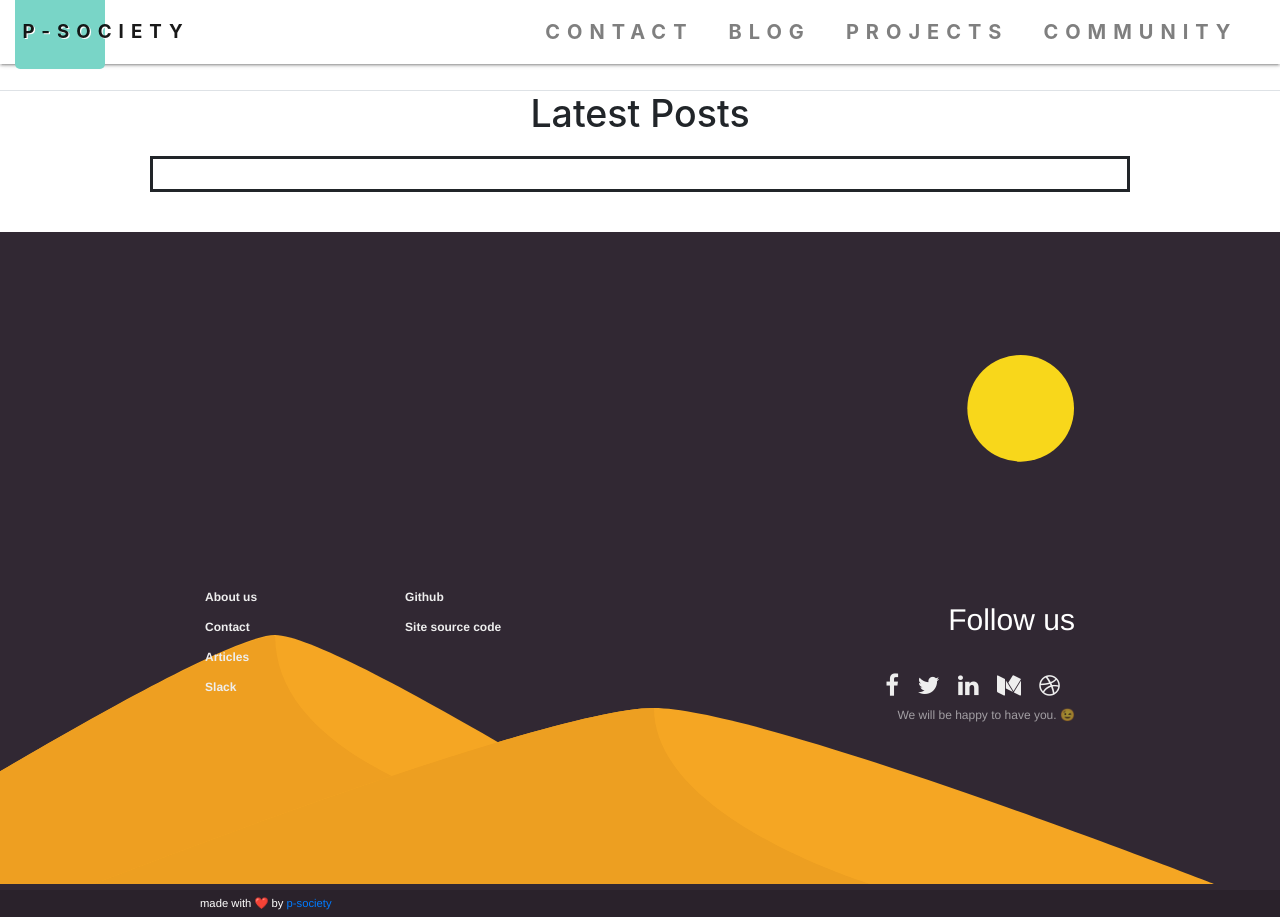
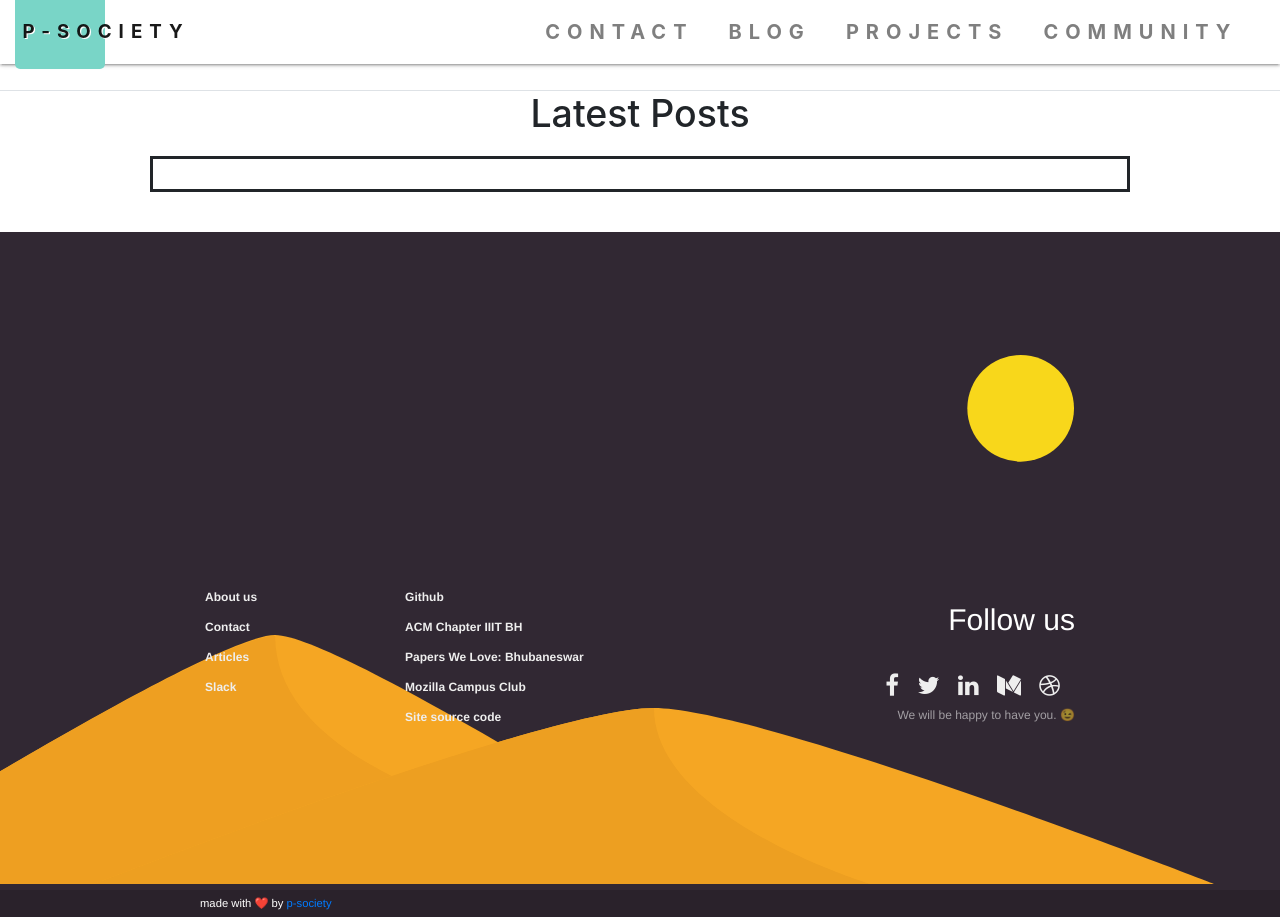
Before and after one commit to p-society/p-society.github.io, a Jekyll site: the page built from blogs/index.html, in a window 1280 px wide. Built offline with Jekyll 4.4.1, drawn with Linux system fonts in a browser that asks for light colours; nearby versions of some CDN libraries; emoji names are drawn with the system emoji font.

Commit message:
added acm mozill and papers we love

```diff
--- a/_config.yml
+++ b/_config.yml
@@ -13,6 +13,9 @@ linkedIn_url: https://www.linkedin.com/company/p-soc/
 twitter_url: https://twitter.com/psociiit
 facebook_url: https://www.facebook.com/psocietyiiitbh/
 dribble_url: https://dribbble.com/psociiit
+pwl_url: https://github.com/papers-we-love/bhubaneswar
+acm_url: https://www.facebook.com/ACMIIITBh/
+mozilla_url: https://campus.mozilla.community/connect/
 
 exclude:
   - Gemfile*
--- a/_includes/footer.html
+++ b/_includes/footer.html
@@ -23,6 +23,9 @@
         </div>
         <div class="foot-list">
           <div class="foot-list-item"><a href="{{site.github_url}}" target="_blank" class="foot-list-item-anchor">Github</a></div>
+          <div class="foot-list-item"><a href="{{site.acm_url}}" target="_blank" class="foot-list-item-anchor">ACM Chapter IIIT BH</a></div>
+          <div class="foot-list-item"><a href="{{site.pwl_url}}" target="_blank" class="foot-list-item-anchor">Papers We Love: Bhubaneswar</a></div>
+          <div class="foot-list-item"><a href="{{site.mozilla_url}}" target="_blank" class="foot-list-item-anchor">Mozilla Campus Club</a></div>
           <div class="foot-list-item"><a href="{{site.sourceUrl}}" target="_blank" class="foot-list-item-anchor">Site source code</a></div>
         </div>
         <div class="clearfix"></div>
```
Also changed, not shown: Gemfile.lock.
